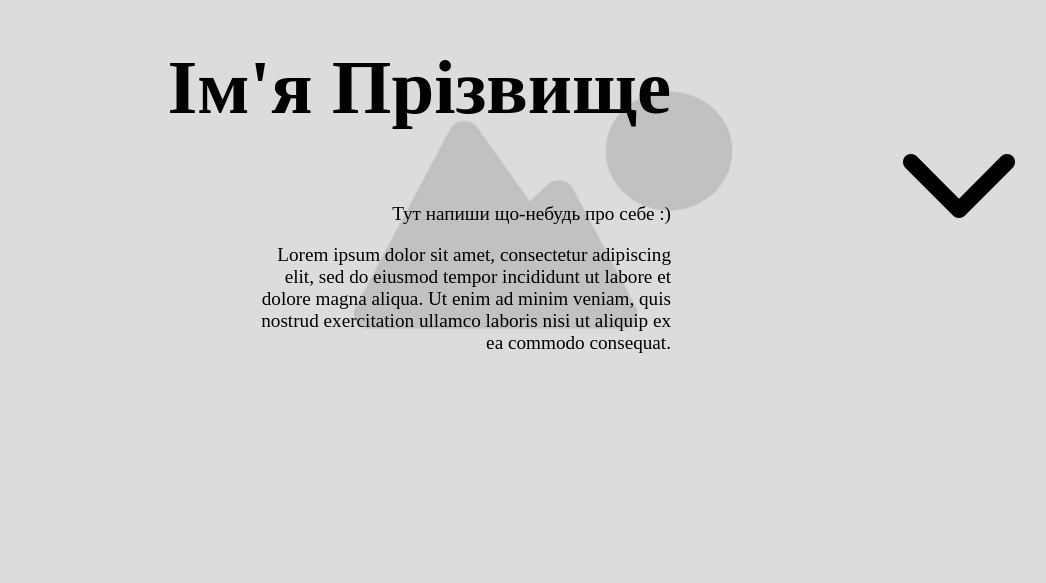
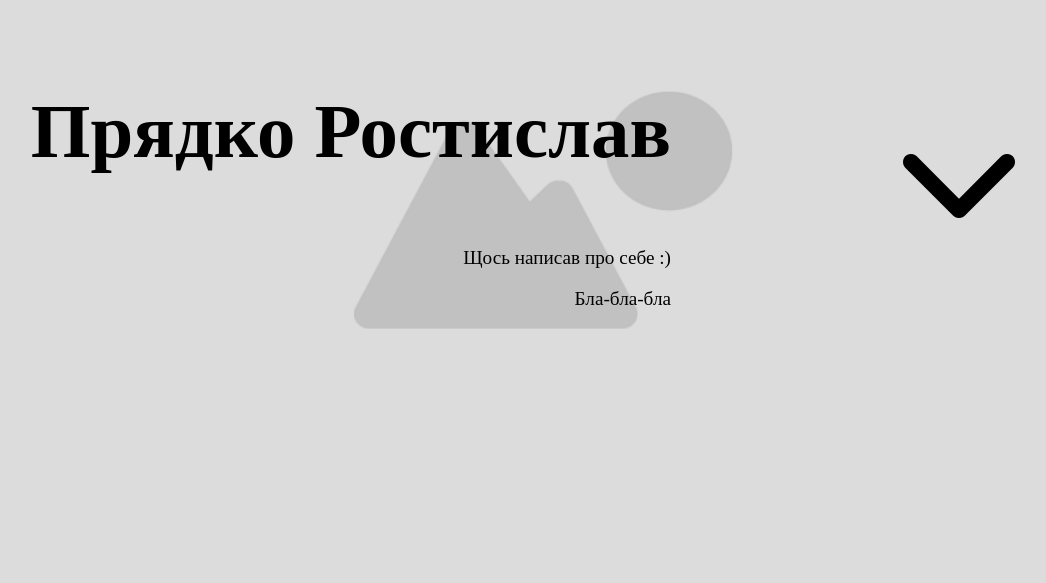
Before and after one commit to PRIADKO06/logikatest1, a plain HTML site: page index.html in a window 1280 px wide. Shown: the part 217-800 px from the top of the page, without its empty margins (97-1143 px from the left). Drawn offline with Linux system fonts and the light colour scheme.

Commit message:
sdfljsdh

```diff
--- a/index.html
+++ b/index.html
@@ -9,10 +9,10 @@
 <body>
     <header>
         <div class="header_left">
-            <h1>Ім'я Прізвище</h1>
+            <h1>Прядко Ростислав</h1>
             <div class="bio">
-                <p>Тут напиши що-небудь про себе :)</p>
-                <p>Lorem ipsum dolor sit amet, consectetur adipiscing elit, sed do eiusmod tempor incididunt ut labore et dolore magna aliqua. Ut enim ad minim veniam, quis nostrud exercitation ullamco laboris nisi ut aliquip ex ea commodo consequat.</p>
+                <p>Щось написав про себе :)</p>
+                <p>Бла-бла-бла</p>
             </div>
         </div>
         <div class="header_right">
```
